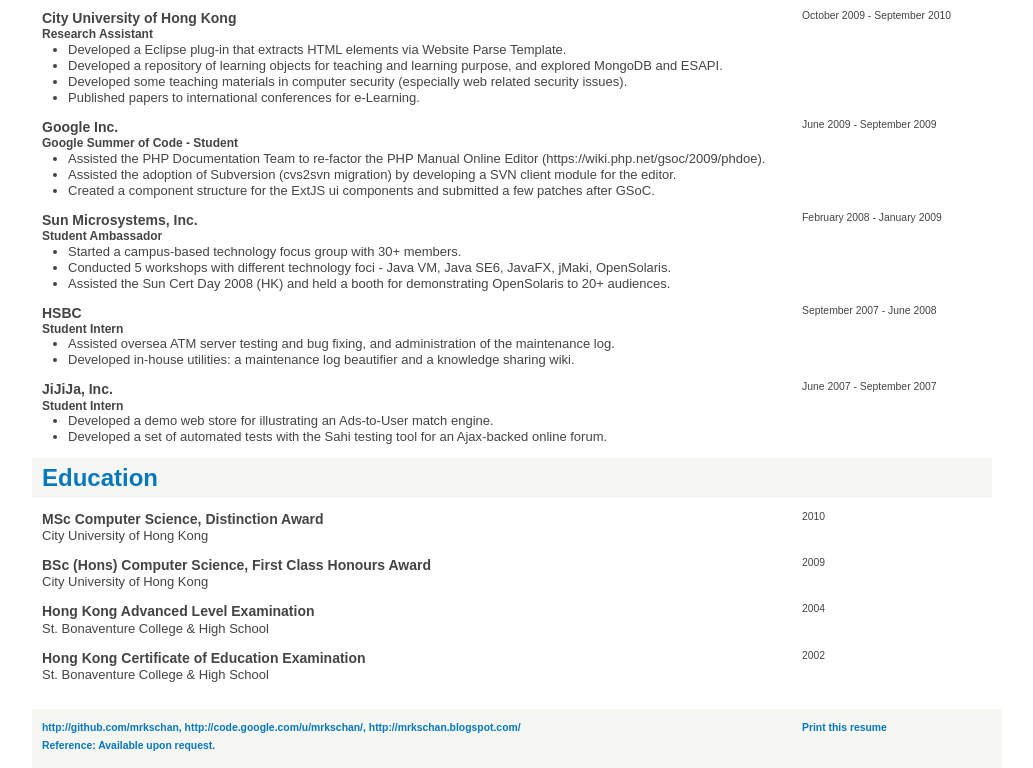
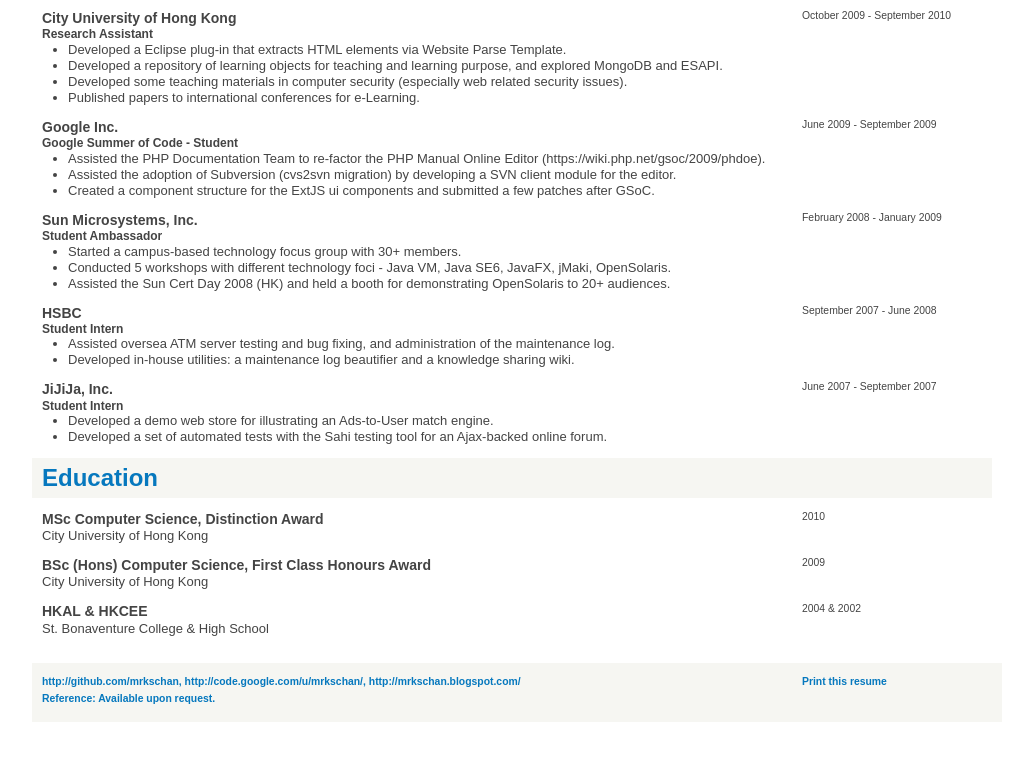
Before and after one commit to mrkschan/html-resume, a plain HTML site: page resume.html in a window 1280 px wide. Shown: the part 574-1342 px from the top of the page, without its empty margins (133-1166 px from the left). After the commit the page ends 1296 px from the top, so only its background shows below. Drawn offline with nearby package versions, Linux system fonts and the light colour scheme.

Commit message:
combined HKAL and HKCEE as a row

```diff
--- a/resume.html
+++ b/resume.html
@@ -259,13 +259,8 @@
             <span>City University of Hong Kong</span>
           </div>
           <div>
-            <h2>Hong Kong Advanced Level Examination</h2>
-            <p><time>2004</time></p>
-            <span>St. Bonaventure College &amp; High School</span>
-          </div>
-          <div>
-            <h2>Hong Kong Certificate of Education Examination</h2>
-            <p><time>2002</time></p>
+            <h2>HKAL &amp; HKCEE</h2>
+            <p><time>2004 &amp; 2002</time></p>
             <span>St. Bonaventure College &amp; High School</span>
           </div>
         </section>
```
